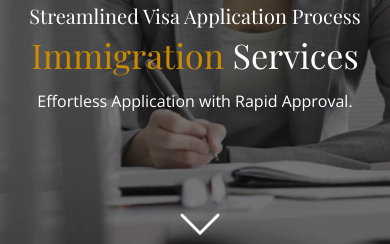
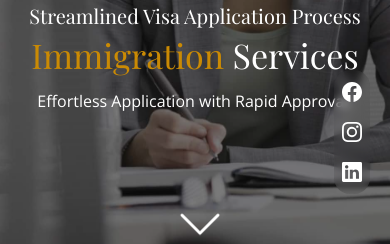
Before and after one commit to spoiledwit/zeevistaproject, a React (Vite) app: page / in a window 390 px wide. Shown: the part 312-556 px from the top of the page. Built offline with nearby package versions, Linux system fonts and the light colour scheme.

Commit message:
added stuff

```diff
--- a/src/Layout.tsx
+++ b/src/Layout.tsx
@@ -10,7 +10,7 @@ import { Toaster } from 'react-hot-toast';
 import { useNavigate } from 'react-router-dom';
 import { useState } from 'react';
 import { MdContactSupport } from 'react-icons/md';
-// import SocialHeader from './components/SocialHeader';
+import SocialIcons from './components/SocialIcons';
 import whatsappimg from "../assets/whatsappimg.webp";
 
 const Layout = () => {
@@ -50,6 +50,9 @@ const Layout = () => {
 
   return (
     <div className="relative w-screen bg-white">
+      <div className="fixed right-5 bottom-[40%] z-50 md:hidden">
+        <SocialIcons />
+      </div>
       <Toaster />
       {isMenuOpen && <MenuPage closeMenu={() => setIsMenuOpen(false)} />}
       <div
--- a/src/components/AboutUs/OurMission.tsx
+++ b/src/components/AboutUs/OurMission.tsx
@@ -23,6 +23,40 @@ const OurMission = () => {
           Our mission is to empower you with the freedom to explore new horizons, seize international opportunities, and enhance your quality of life through seamless immigration and citizenship solutions. We understand that every journey is unique, and we are dedicated to tailoring our services to your specific needs.
         </p>
       </div>
+      <div className="mt-8">
+        <h2 className="text-yellow-600 text-2xl font-medium font-play text-center">Why Choose ZeeVista Advisors?</h2>
+        <Bar w={"w-[280px]"} />
+        <strong className="text-yellow-600">Expertise:</strong> Our team of experienced immigration and visa professionals is well-versed in the intricacies of global immigration laws and regulations. We stay updated with the latest changes to ensure your application stands the best chance of success.
+        <br />
+        <br />
+        <strong className="text-yellow-600">Personalized Guidance:</strong> We believe in personalized, one-on-one guidance to understand your goals and aspirations fully. This approach allows us to recommend the most suitable immigration or citizenship options tailored to your individual circumstances.
+        <br />
+        <br />
+        <strong className="text-yellow-600">Integrity</strong> At ZeeVista Advisors, we uphold the highest standards of integrity and ethics. We provide transparent advice and maintain your confidentiality throughout the process.
+        <br />
+        <br />
+        <strong className="text-yellow-600">Global Network:</strong> With a global network of partners and resources, we can offer comprehensive services that cover a wide range of countries and citizenship-by-investment programs.
+      </div>
+      <div className="mt-8">
+        <h2 className="text-yellow-600 text-2xl font-medium font-play text-center">Our Services</h2>
+        <Bar w={"w-[100px]"} />
+        <p>
+          <strong className="text-yellow-600">Immigration Services:</strong> We assist you in securing visas and permits for study, work, family reunification, and more. Our team handles the paperwork, ensuring a smooth application process.
+            <br />
+            <br />
+          <strong className="text-yellow-600">Citizenship "2nd Passport" Services:</strong> We specialize in helping you obtain a second passport through legitimate citizenship-by-investment programs, opening doors to new opportunities and freedom.
+        </p>
+      </div>
+      <div className="mt-8">
+        <h2 className="text-yellow-600 text-2xl font-medium font-play text-center">Your journey begins here</h2>
+        <Bar w={"w-[220px]"} />
+        <p>
+        Whether you're looking to explore new career prospects, reunite with loved ones, or safeguard your family's future with a second passport, ZeeVista Advisors is here to guide you every step of the way. Your journey to a brighter, more prosperous future starts with us.
+
+            <br />
+            Join the ranks of our satisfied clients who have successfully achieved their immigration and citizenship goals. Discover what's possible with ZeeVista Advisors today.
+      </p>
+      </div>
     </Motion>
   );
 };
--- a/src/components/MenuPage.tsx
+++ b/src/components/MenuPage.tsx
@@ -2,7 +2,7 @@ import React from "react";
 import img from "../../assets/globe.jpg";
 import { AiOutlineClose } from "react-icons/ai";
 import logo from "../../assets/logo.png";
-import { FaFacebook, FaTwitter, FaInstagram } from "react-icons/fa6";
+import { FaFacebook, FaLinkedin, FaInstagram } from "react-icons/fa6";
 import { Link } from "react-router-dom";
 import { MdArrowRightAlt } from "react-icons/md";
 import { desktopNav } from "../navs";
@@ -112,13 +112,13 @@ const MenuPage: React.FC<Props> = ({
             <span
             className="flex text-yellow-600 gap-10 text-2xl mb-5  mt-auto"
             >
-                <a href="/">
+                <a href="https://www.facebook.com/zeevistaadvisors" target="_blank">
                     <FaFacebook className="opacity-80 hover:opacity-100"/>
                 </a>
-                <a href="/">
-                    <FaTwitter className="opacity-80 hover:opacity-100"/>
+                <a href="https://www.linkedin.com/company/zeevista-immigration-advisors/?viewAsMember=true" target="_blank">
+                    <FaLinkedin className="opacity-80 hover:opacity-100"/>
                 </a>
-                <a href="/">
+                <a href="https://www.instagram.com/zeevista/" target="_blank">
                     <FaInstagram className="opacity-80 hover:opacity-100"/>
                 </a>
             </span>
--- /dev/null
+++ b/src/components/SocialIcons.tsx
@@ -0,0 +1,36 @@
+import {BsFacebook, BsInstagram, BsLinkedin} from 'react-icons/bs'
+
+
+const SocialIcons = () => {
+  return (
+    <div className='flex flex-col gap-5 glass px-2 py-3 rounded-2xl'>
+        <a
+            href="https://www.facebook.com/zeevistaadvisors"
+            target="_blank"
+            rel="noreferrer"
+            className="text-white text-xl"
+            >
+            <BsFacebook />
+        </a>
+        <a
+            href="https://www.instagram.com/zeevistaadvisors"
+            target="_blank"
+            rel="noreferrer"
+            className="text-white text-xl"
+            >
+            <BsInstagram />
+        </a>
+        <a
+            href="https://www.linkedin.com/company/zeevista-immigration-advisors/?viewAsMember=true"
+            target="_blank"
+            rel="noreferrer"
+            className="text-white text-xl"
+            >
+            <BsLinkedin />
+        </a>
+
+    </div>
+  )
+}
+
+export default SocialIcons
--- a/src/components/home/hero.tsx
+++ b/src/components/home/hero.tsx
@@ -1,5 +1,5 @@
 import logo from "../../../assets/logowhite.png";
-import caribbean from "../../../assets/map-passport.webp";
+import caribbean from "../../../assets/second.webp";
 import img3 from "../../../assets/immigration.jpeg";
 import {BsChevronDown} from "react-icons/bs";
 import Carousel from "../../components/carousel/simple";
```
Also changed, not shown: assets/second.webp (added). Lines whose indentation alone changed are shown as unchanged.
